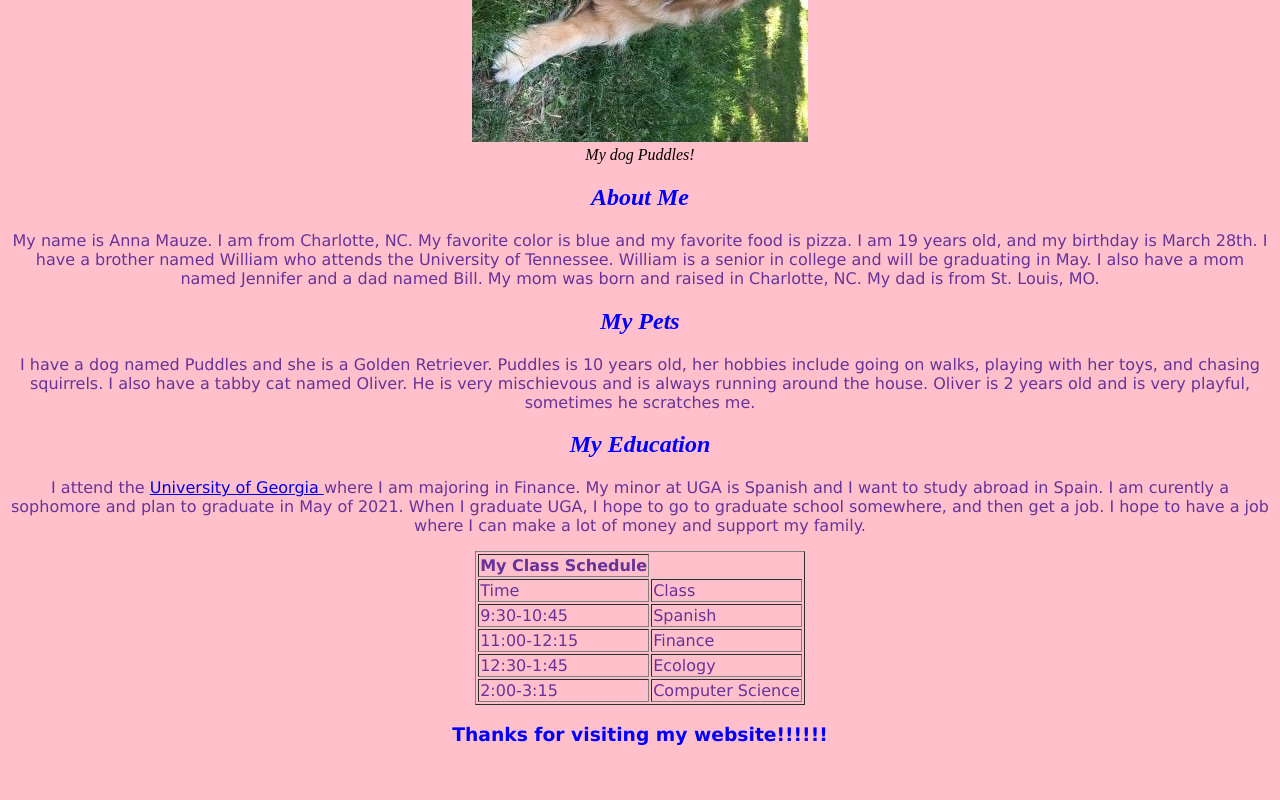
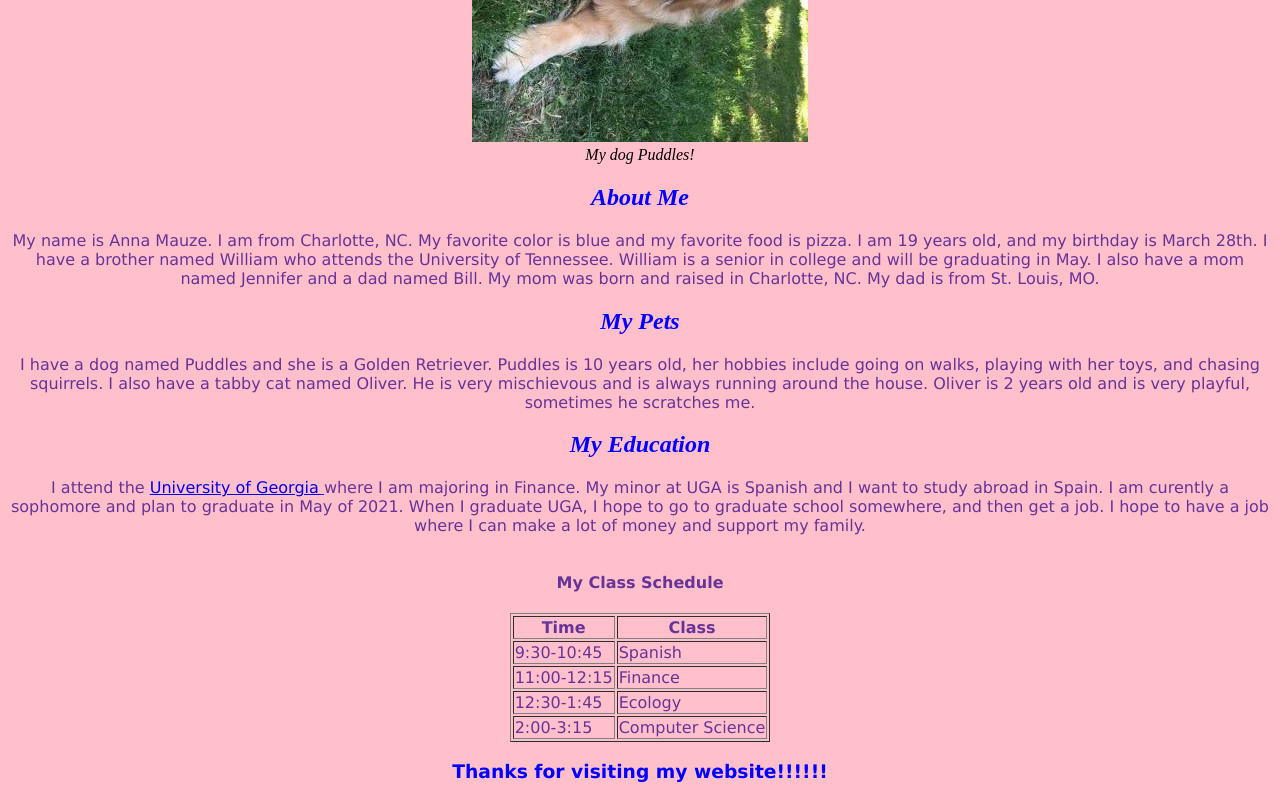
Before and after one commit to amm63492/amm63492.github.io, a plain HTML site: page index.html in a window 1280 px wide. Shown: the part 385-1185 px from the top of the page. Before the commit the page ends 1149 px from the top, so only its background shows below. Drawn offline with Linux system fonts and the light colour scheme.

Commit message:
Update index.html

```diff
--- a/index.html
+++ b/index.html
@@ -31,12 +31,12 @@
 	</center>
 	<center>
 	<TABLE border=1>
-	<TH> My Class Schedule </TH>
-	<TR> <TD> Time </TD> <TD> Class </TD> </TR>
-	<TR> <TD> 9:30-10:45 </TD> <TD> Spanish </TD> </TR>
-	<TR> <TD> 11:00-12:15 </TD> <TD> Finance </TD> </TR>
-	<TR> <TD> 12:30-1:45 </TD> <TD> Ecology </TD> </TR>
-	<TR> <TD> 2:00-3:15 </TD> <TD> Computer Science </TD> </TR>
+		<caption> <h4> My Class Schedule </h4> </caption>
+		<TR> <TH> Time </TH> <TH> Class </TH> </TR>
+		<TR> <TD> 9:30-10:45 </TD> <TD> Spanish </TD> </TR>
+		<TR> <TD> 11:00-12:15 </TD> <TD> Finance </TD> </TR>
+		<TR> <TD> 12:30-1:45 </TD> <TD> Ecology </TD> </TR>
+		<TR> <TD> 2:00-3:15 </TD> <TD> Computer Science </TD> </TR>
 	</table>
 	</center>
 	<center>
```
